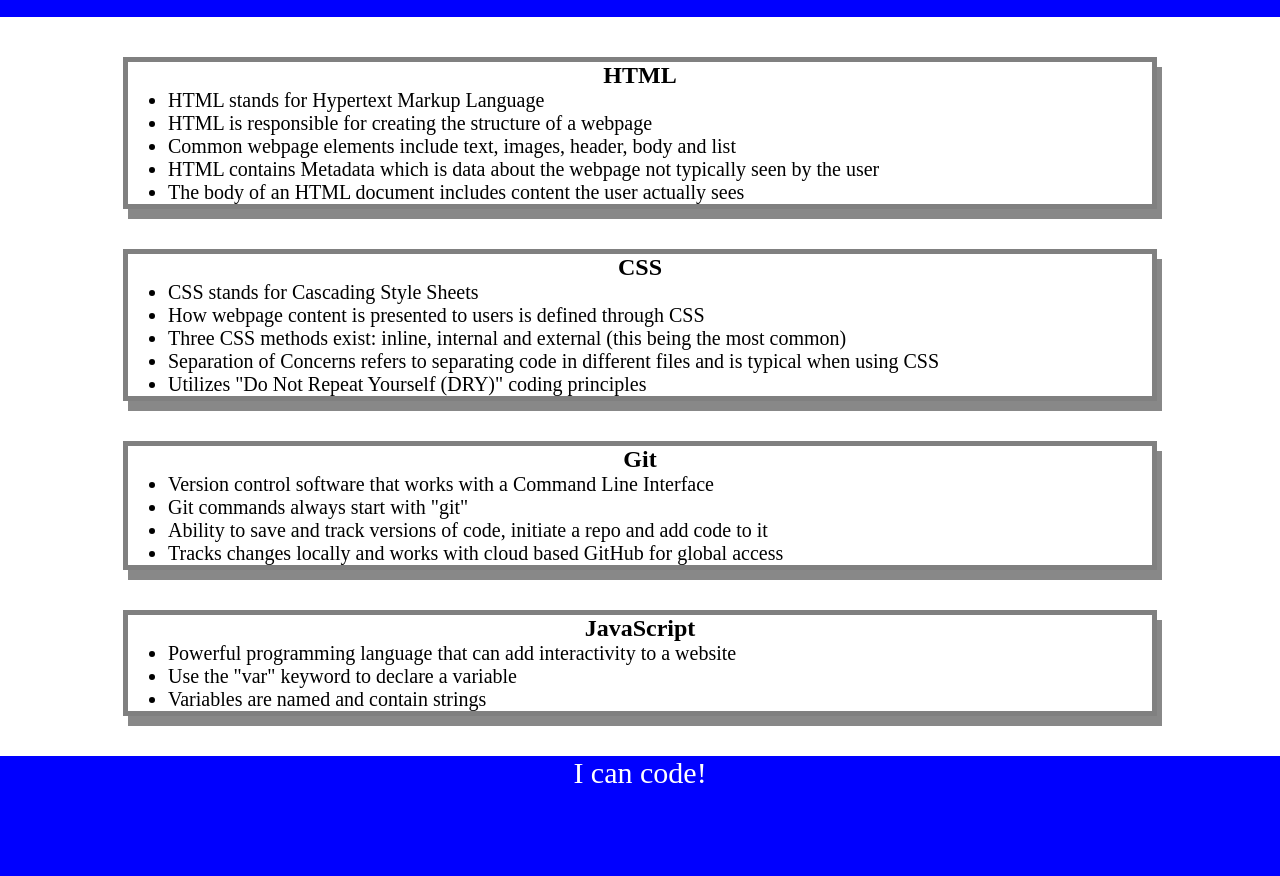
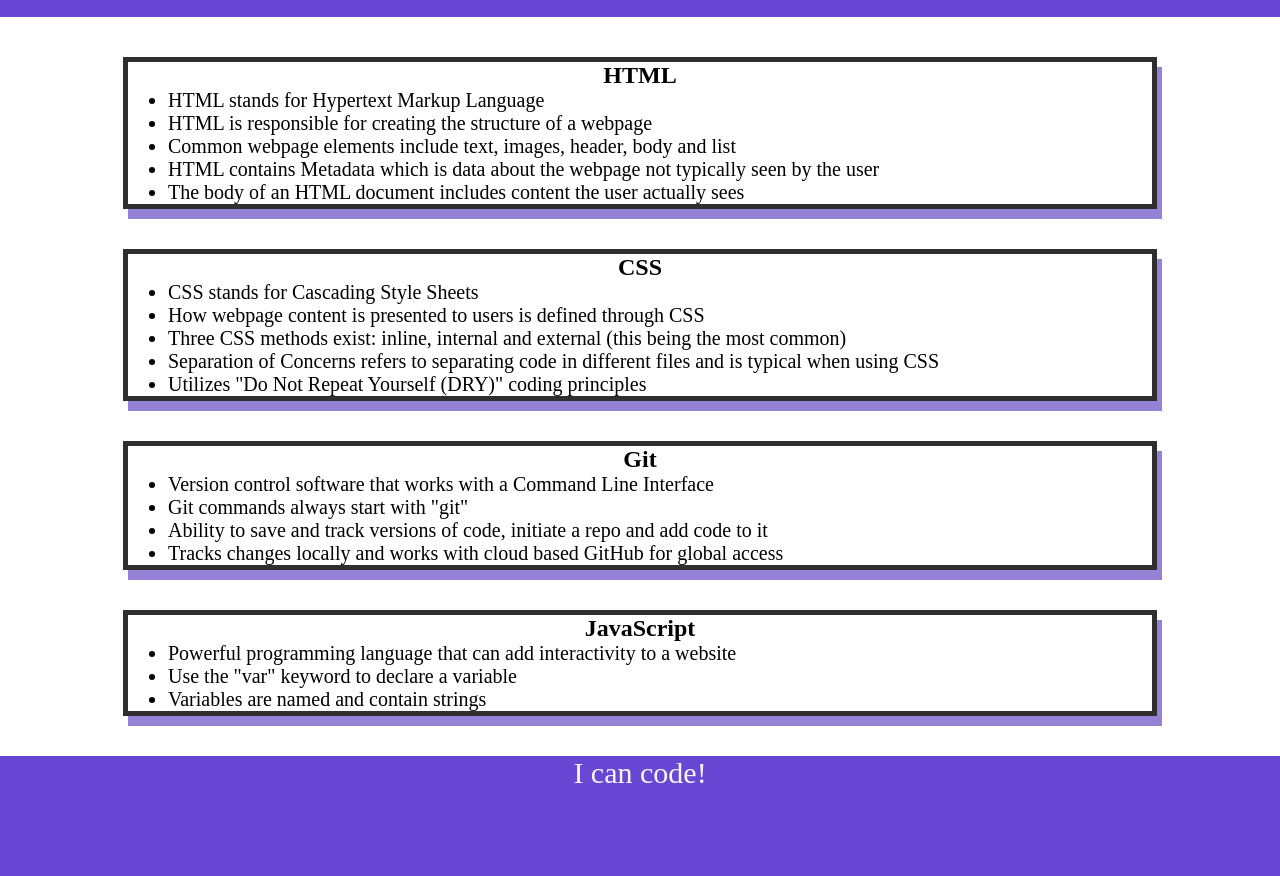
Before and after one commit to argounova/prework-study-guide, a plain HTML site: page index.html in a window 1280 px wide. Shown: the part 103-979 px from the top of the page. Drawn offline with Linux system fonts and the light colour scheme.

Commit message:
updated colors on CSS

```diff
--- a/assets/style.css
+++ b/assets/style.css
@@ -6,8 +6,8 @@ header,
 footer {
     width: 100%;
     height: 120px;
-    background-color: blue;
-    color: white;
+    background-color: #6747D4;
+    color: whitesmoke;
 }
 h1,
 h2 {
@@ -31,6 +31,6 @@ p {
   .card {
     width: 80%;
     margin: 40px auto;
-    border: 5px solid gray;
-    box-shadow: 5px 10px #888888;
+    border: 5px solid rgb(47, 47, 47);
+    box-shadow: 5px 10px #9582D6;
   }
```
